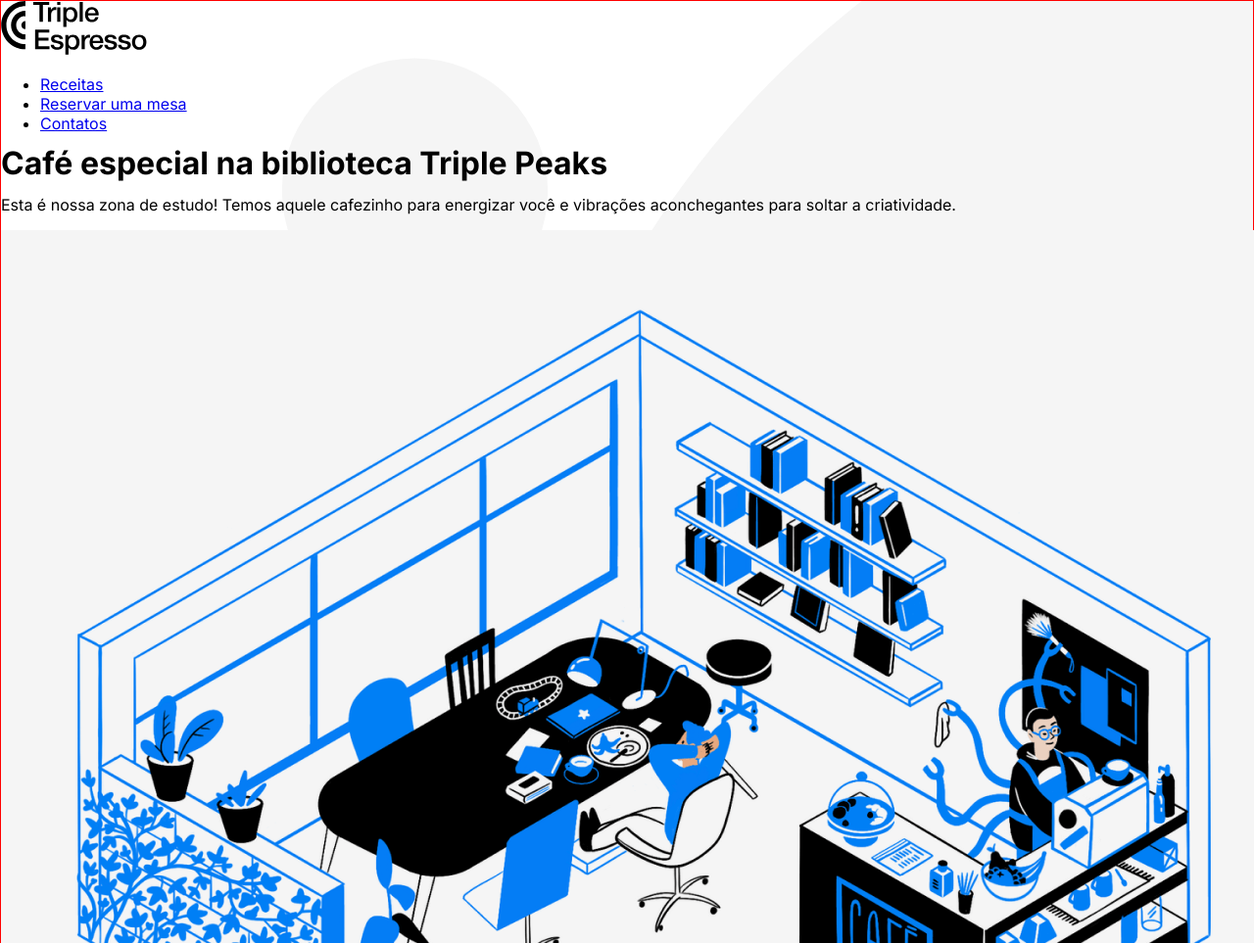
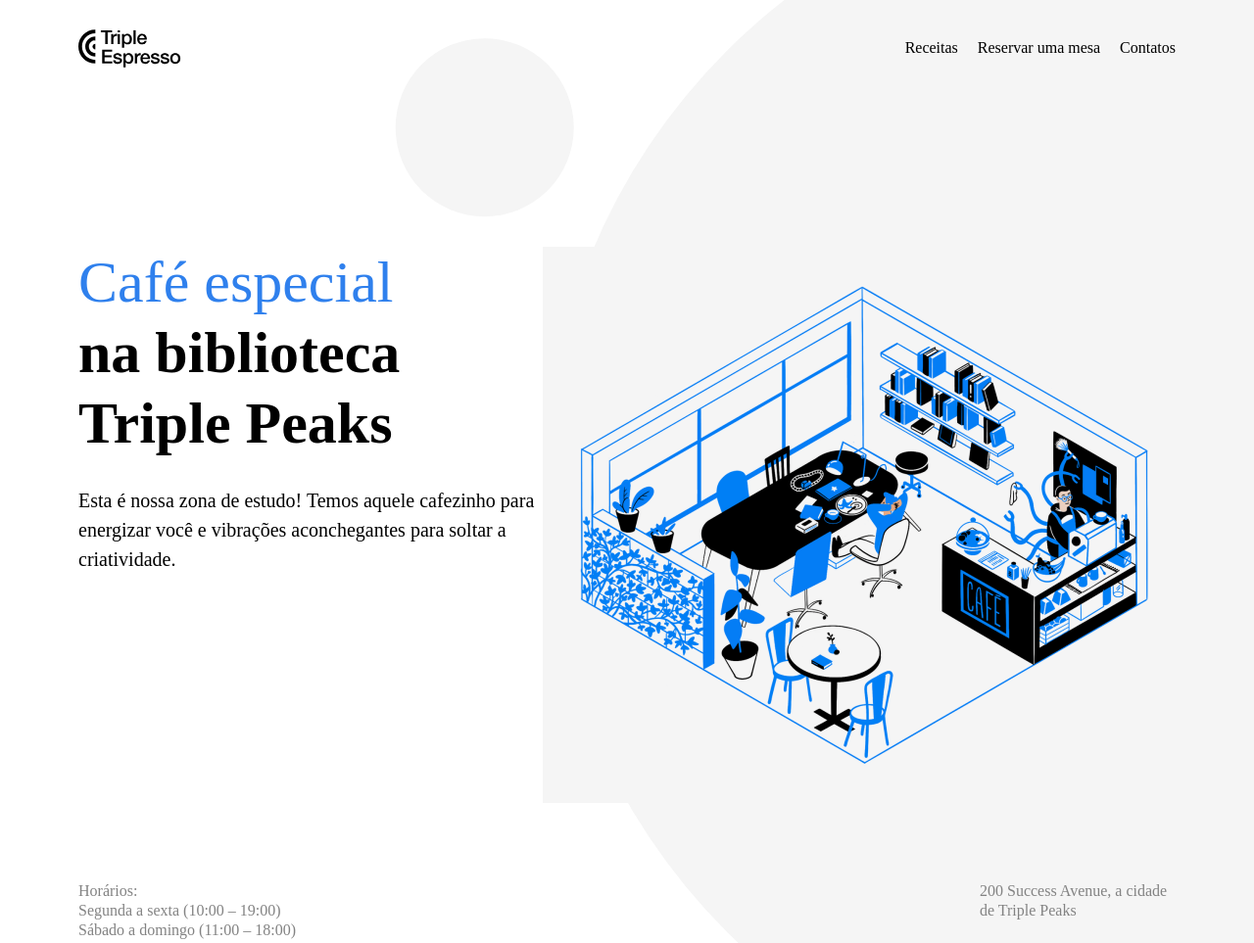
Before and after one commit to rpantojaa/web_project_coffeeshop, a plain HTML site: page index.html in a window 1280 px wide. Shown: the top 963 px of the page at 98% size. Drawn offline with Linux system fonts and the light colour scheme.

Commit message:
Ajustando CSS

```diff
--- a/index.html
+++ b/index.html
@@ -33,13 +33,15 @@
             class="nav__logo"
           />
           <ul class="nav__links">
-            <li><a href="#recipe" class="nav__link">Receitas</a></li>
+            <li><a href="#recipes" class="nav__link">Receitas</a></li>
             <li>
               <a href="#reservation" class="nav__link">Reservar uma mesa</a>
             </li>
             <li><a href="#contact" class="nav__link">Contatos</a></li>
           </ul>
         </nav>
+        <div class="header__content">
+          <div class="header__text">
             <h1 class="header__title">
               <span class="header__span-accent">Café especial</span>
               na biblioteca Triple Peaks
@@ -48,11 +50,13 @@
               Esta é nossa zona de estudo! Temos aquele cafezinho para energizar
               você e vibrações aconchegantes para soltar a criatividade.
             </p>
+          </div>
           <img
             src="./images/inside_coffee_shop.png"
             alt="Ilustração 'Dentro da cafeteria'"
             class="header__image"
           />
+        </div>
         <div class="header__footer">
           <p class="header__hours">
             Horários:<br />
--- a/pages/index.css
+++ b/pages/index.css
@@ -1,17 +1,127 @@
 .page {
-  font-family: "Inter", Arial, sans-serif;
-  font-size: 16px;
-  line-height: 20px;
-  background-color: #fff;
   min-width: 1100px;
   max-width: 1600px;
   margin: 0 auto;
-  border: 1px solid red;
   background-image: url(../images/background_header.svg);
   background-size: cover;
   background-position: center;
   background-repeat: no-repeat;
 }
 
+.header {
+  padding: 30px 80px;
+  display: flex;
+  flex-direction: column;
+}
+
+.header__content {
+  display: flex;
+  justify-content: space-between;
+  align-items: flex-start;
+  margin-bottom: 80px;
+}
+
+.header__text {
+  max-width: 729px;
+}
+
+.header__title {
+  font-size: 60px;
+  line-height: 72px;
+  margin: 0 0 28px;
+  max-width: 729px;
+}
+
+.header__span-accent {
+  display: block;
+  font-size: 60px;
+  line-height: 72px;
+  color: #2f80ed;
+  font-weight: 500;
+}
+
+.header__description {
+  font-size: 20px;
+  line-height: 30px;
+  margin: 0;
+  max-width: 683px;
+}
+
+.header__image {
+  width: 646px;
+  height: 568px;
+}
+
+.header__footer {
+  display: flex;
+  justify-content: space-between;
+  color: #838383;
+}
+
+.header__hours,
+.header__address {
+  margin: 0;
+  font-size: 16px;
+  line-height: 20px;
+}
+
+.header__hours {
+  max-width: 240px;
+}
+
+.header__address {
+  max-width: 200px;
+}
+
+/* Estilos adicionais para garantir que o layout seja responsivo */
+@media screen and (max-width: 768px) {
+  .header__content {
+    flex-direction: column;
+  }
+
+  .header__text,
+  .header__image {
+    max-width: 100%;
+    width: 100%;
+  }
+
+  .header__image {
+    margin-top: 40px;
+  }
+}
+
+.nav {
+  display: flex;
+  justify-content: space-between;
+  align-items: center;
+  margin-bottom: 183px;
+}
+
+.nav__logo {
+  width: 105px;
+  height: 39px;
+}
+
+.nav__links {
+  display: flex;
+  gap: 20px;
+  list-style-type: none;
+  padding: 0;
+  margin: 0;
+}
+
 .nav__link {
+  text-decoration: none;
+  color: #000;
 }
+
+.header__paragraph {
+  position: relative;
+  top: -10px;
+  left: 1000px;
+  margin: 0;
+}
+
+.content {
+  display: flex;
+}
```
Lines whose indentation alone changed are shown as unchanged.
